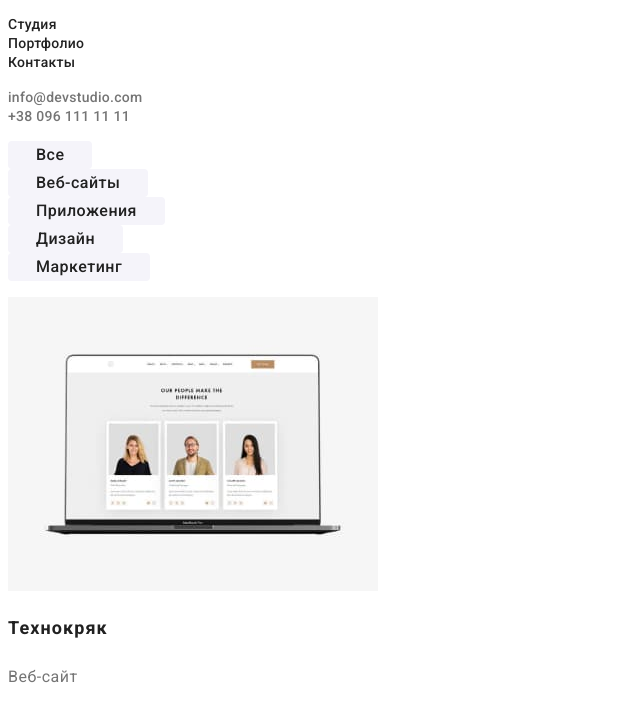
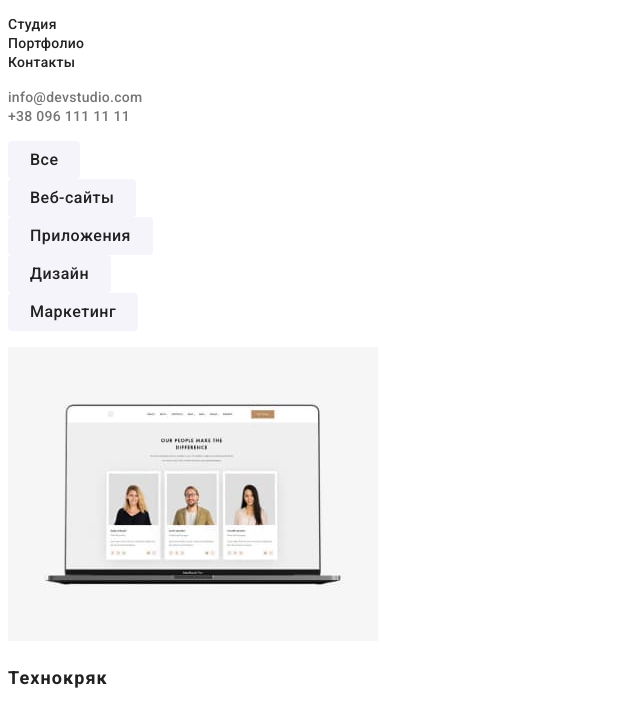
Before and after one commit to TarasGuzilov/goit-markup-hw-02, a plain HTML site: page portfolio.html in a window 1280 px wide. Shown: the part 41-746 px from the top of the page, without its empty margins (0-640 px from the left). Drawn offline with Linux system fonts and the light colour scheme.

Commit message:
Корректировка кнопок секции "Фильтры" на странице "Портфолио"

```diff
--- a/css/styles.css
+++ b/css/styles.css
@@ -41,6 +41,9 @@ footer {
 .contact-link:hover,
 .nav-link:focus,
 .contact-link:focus {
+  color: var(--active-link-color);
+}
+.site-nav a:active {
   color: var(--active-link-color);
 }
 .nav-link {
@@ -137,8 +140,6 @@ footer {
   background-color: #f5f4fa;
   border-radius: 4px;
   border: none;
-}
-.filter-button-text {
   color: var(--title-text-color);
   font-weight: 500;
   font-size: 16px;
@@ -150,9 +151,6 @@ footer {
 .filter-button:focus,
 .filter-button:hover {
   background-color: var(--active-link-color);
-}
-.filter-button:hover .filter-button-text,
-.filter-button:focus .filter-button-text {
   color: #ffffff;
 }
 .filter-project-name {
--- a/portfolio.html
+++ b/portfolio.html
@@ -39,24 +39,19 @@
             <!--Filters-->
             <ul>
                 <li>
-                    <button type="button" class="filter-button">
-                        <span class="filter-button-text">Все</span></button>
+                    <button type="button" class="filter-button">Все</button>
                 </li>
                 <li>
-                    <button type="button" class="filter-button">
-                        <span class="filter-button-text">Веб-сайты</span></button>
+                    <button type="button" class="filter-button">Веб-сайты</button>
                 </li>
                 <li>
-                    <button type="button" class="filter-button">
-                        <span class="filter-button-text">Приложения</span></button>
+                    <button type="button" class="filter-button">Приложения</button>
                 </li>
                 <li>
-                    <button type="button" class="filter-button">
-                        <span class="filter-button-text">Дизайн</span></button>
+                    <button type="button" class="filter-button">Дизайн</button>
                 </li>
                 <li>
-                    <button type="button" class="filter-button">
-                        <span class="filter-button-text">Маркетинг</span></button>
+                    <button type="button" class="filter-button">Маркетинг</button>
                 </li>
             </ul>
             <!--Filter's info-->
```
